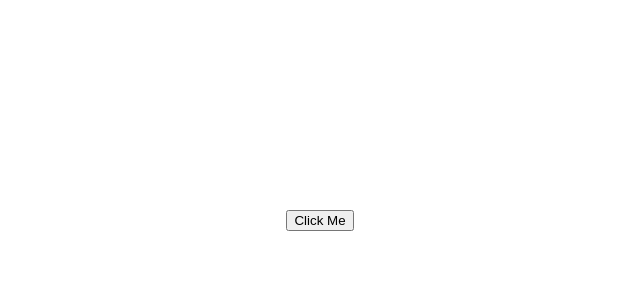
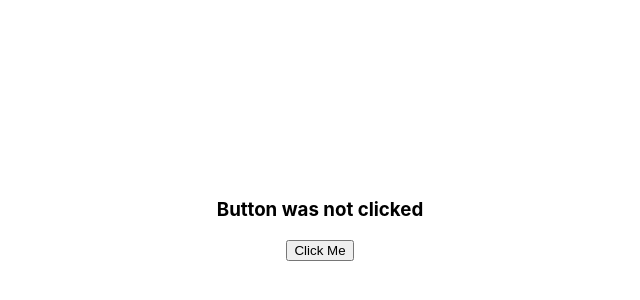
Before and after one commit to rileyboyd/react-button-tutorial, a React (Create React App) app: page / in a window 1280 px wide. Shown: the part 180-480 px from the top of the page, without its empty margins (320-960 px from the left). Built offline with nearby package versions, Linux system fonts and the light colour scheme.

Commit message:
App.js: Adding text that changes based on state when button is clicked

```diff
--- a/src/App.css
+++ b/src/App.css
@@ -4,6 +4,7 @@
 
 .btn-wrapper {
   display: flex;
+  flex-direction: column;
   height: 100vh;
   width: 100%;
   justify-content: center;
--- a/src/App.js
+++ b/src/App.js
@@ -9,6 +9,7 @@ function App() {
   return (
     <div className="App">
       <section className="btn-wrapper">
+        <h3>Button was {btnWasClicked ? "clicked" : "not clicked"}</h3>
         <Button onClick={btnClickHandler}>Click Me</Button>
       </section>
     </div>
```
